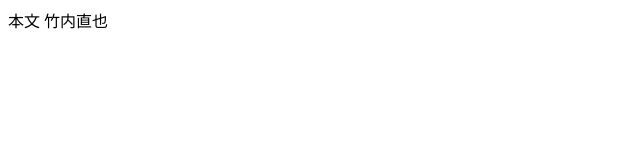
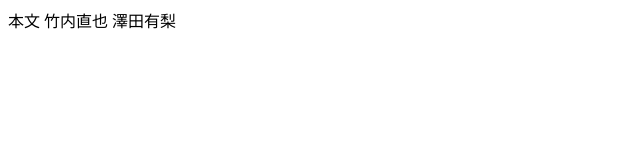
Before and after one commit to miyamired/it_intern, a plain HTML site: page index.html in a window 1280 px wide. Shown: the whole page, without its empty margins (0-640 px from the left). Drawn offline with Linux system fonts and the light colour scheme.

Commit message:
Update index.html

```diff
--- a/index.html
+++ b/index.html
@@ -6,5 +6,6 @@
 <body>
 本文
 竹内直也
+澤田有梨
 </body>
 </html>
```
